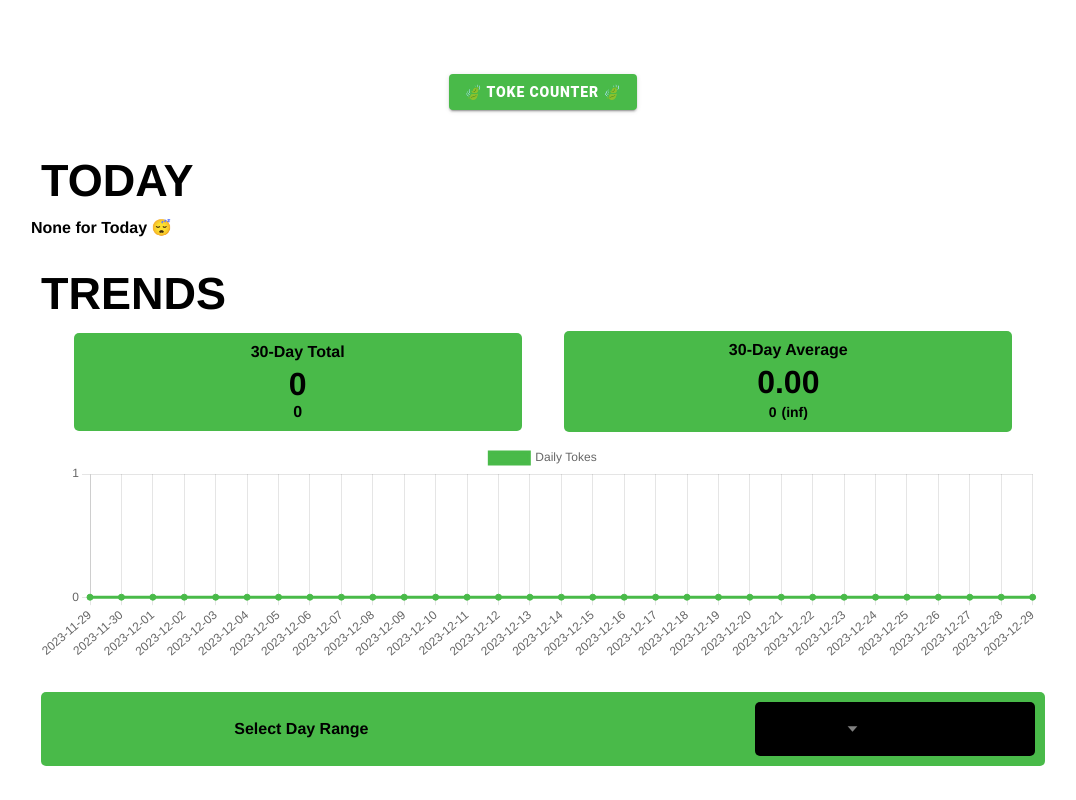
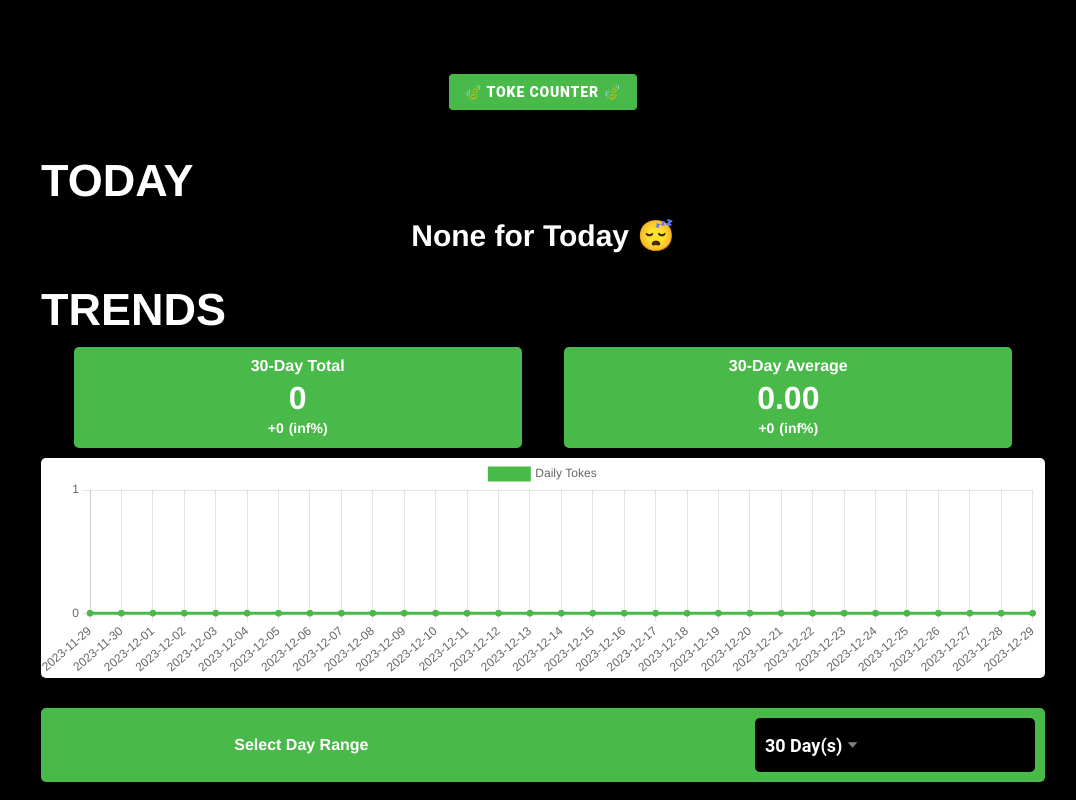
Before and after one commit to JustinHurley/HabitTracker, a React (Vite) app: page /home in a window 1280 px wide. Shown: the whole page, without its empty margins (97-1173 px from the left). Built offline with nearby package versions, Linux system fonts and the light colour scheme.

Commit message:
misc changes and bugfixes

```diff
--- a/src/components/Dashboard/Dashboard.tsx
+++ b/src/components/Dashboard/Dashboard.tsx
@@ -3,7 +3,7 @@ import { useEffect, useState } from "react";
 import { Graphs } from "../Graphs/Graphs";
 import { styled } from "styled-components";
 import moment from 'moment-timezone';
-import { dummyData, now, primaryColor, rightNow, timezone } from "../../util";
+import { dummyData, timezone } from "../../util";
 
 const Container = styled.div`
     font-family: 'Helvetica', sans-serif;
@@ -46,6 +46,7 @@ export const Dashboard = () => {
     });
 
     const [exportData, setExportData] = useState(false)
+    const [importText, setImportText] = useState('')
 
     useEffect(() => {
         localStorage.setItem('timestamps', JSON.stringify(timestamps));
@@ -56,9 +57,9 @@ export const Dashboard = () => {
     }, [developerMode]);
 
     const hitClick = () => {
-        const now = rightNow
+        const now = moment.tz(timezone).toDate();
         setTimestamps((prevTimestamps: any) => [...prevTimestamps, now.toISOString()]);
-        // setTimestamps(dummyData)
+
     }
 
     const resetClick = () => {
@@ -67,17 +68,26 @@ export const Dashboard = () => {
         setTimestamps([]);
     }
 
+    const addDummyData = () => {
+        setTimestamps(dummyData)
+    }
+
     const getLocalData = () => {
         console.log(JSON.stringify(localStorage))
+        // If export data pressed with data present, replaces it with info in textArea
+        if (exportData) {
+            importText != '' ? null : setTimestamps(importText)
+        }
         setExportData(!exportData);
-        if (exportData) {
-            setTimestamps(timestamps)
-        }
     }
 
     const toggleDeveloperMode = () => {
         setDeveloperMode(!developerMode);
     }
+
+    const handleTextareaChange = (event: any) => {
+        setImportText(event.target.value);
+    };
 
     return(
         <Container>
@@ -87,11 +97,11 @@ export const Dashboard = () => {
             <Button color='danger' onClick={resetClick}>Reset Data</Button>
             <Button color='light' onClick={toggleDeveloperMode}>Developer Mode</Button>
             {exportData &&
-                <LocalStorageContainer value={JSON.stringify(localStorage)}></LocalStorageContainer>
+                <LocalStorageContainer id='export-text-area' value={JSON.stringify(localStorage)} onChange={handleTextareaChange}></LocalStorageContainer>
             }
             {developerMode &&
                 <>
-                    {now.toISOString()}
+                    <Button color='light' onClick={addDummyData}>Add Dummy Data</Button>
                     {timestamps.map((time: any) => (
                         <div key={time}>{time.split('T')[0]} {time} {moment.utc(time).tz(timezone).format()}</div>
                     ))}
--- a/src/components/Graphs/Graphs.tsx
+++ b/src/components/Graphs/Graphs.tsx
@@ -1,6 +1,6 @@
 import { Chart, Legend, LineElement, LinearScale, PointElement, Title, Tooltip } from 'chart.js/auto'
 import { Bar, Line } from 'react-chartjs-2';
-import { convertDatesToTimezone, countByDateInRange, countByHour, dayOptions, getDayConfig, countPastNDays, nDaysBeforeToday, primaryColor, calculatePastNDayAverage, now, getLastTime, getAmPmTime, getDifferenceInDays, daysToLast, getDailyBarGraphConfig } from '../../util';
+import { convertDatesToTimezone, countByDateInRange, countByHour, dayOptions, getDayConfig, countPastNDays, nDaysBeforeToday, primaryColor, calculatePastNDayAverage, getAmPmTime, getDifferenceInDays, daysToLast, getDailyBarGraphConfig, getMostRecent, getNow } from '../../util';
 import { IonLabel, IonSelect, IonSelectOption}  from '@ionic/react';
 import styled from 'styled-components';
 import { useEffect, useState } from 'react';
@@ -89,8 +89,8 @@ export const Graphs = ({timestamps}: GraphsProps) => {
         localStorage.setItem('numDays', numDays.toString())
     }, [numDays])
 
-    const times: string[] = convertDatesToTimezone(timestamps)
-    const lastNDaysConfig = getDayConfig(countByDateInRange(nDaysBeforeToday(numDays).toISOString(), now.toISOString(), times))
+    const times: Date[] = convertDatesToTimezone(timestamps)
+    const lastNDaysConfig = getDayConfig(countByDateInRange(nDaysBeforeToday(numDays), getNow(), times))
     const hourConfig = getDailyBarGraphConfig(countByHour(times))
 
     const dayTotal: any = countPastNDays(1, times)
@@ -102,7 +102,7 @@ export const Graphs = ({timestamps}: GraphsProps) => {
     const pastNDayTotal: any = countPastNDays(numDays*2, times, numDays)
     const pastNDayAverage: any = calculatePastNDayAverage(numDays*2, times, numDays).toFixed(2)
 
-    const mostRecentTime = getAmPmTime(getLastTime(times))
+    const mostRecentTime = getAmPmTime(getMostRecent(times) ?? getNow())
 
     const handleSelectedDay = (event: any) => {
         setNumDays(event.detail.value)
@@ -114,21 +114,25 @@ export const Graphs = ({timestamps}: GraphsProps) => {
                 <GraphContainer className='graph-container'>
                     <SectionTitle>TODAY</SectionTitle>
                     {dayTotal > 0 ?
-                    <>
+                        <>
+                            <RowContainer>
+                                <NumberBox text={'Total for Today'} val={dayTotal} other={prevDayTotal} useDifference={true}/>
+                                <NumberBox text={'Last Toke Time'} val={mostRecentTime} other={daysToLast(times)}/>
+                            </RowContainer>
+                            <GraphFrame>
+                                <StyledBar options={hourConfig.options} data={hourConfig.data} />
+                            </GraphFrame>
+                        </> :
                         <RowContainer>
-                            <NumberBox text={'Total for Today'} val={dayTotal} other={prevDayTotal} useBoth={true}/>
-                            <NumberBox text={'Last Toke Time'} val={mostRecentTime} other={daysToLast(times)}/>
+                            <Label style={{fontSize: '30px'}}>None for Today 😴</Label>
                         </RowContainer>
-                        <GraphFrame>
-                            <StyledBar options={hourConfig.options} data={hourConfig.data} />
-                        </GraphFrame>
-                    </> : <Label>None for Today 😴</Label>}
+                    }
                 </GraphContainer>
                 <GraphContainer className='graph-container'>
                     <SectionTitle>TRENDS</SectionTitle>
                     <RowContainer>
-                        <NumberBox text={`${numDays}-Day Total`} val={nDayTotal} other={pastNDayTotal} useBoth={true}/>
-                        <NumberBox text={`${numDays}-Day Average`} val={nDayAverage} other={pastNDayAverage} useBoth={true}/>
+                        <NumberBox text={`${numDays}-Day Total`} val={nDayTotal} other={pastNDayTotal} useDifference={true}/>
+                        <NumberBox text={`${numDays}-Day Average`} val={nDayAverage} other={pastNDayAverage} useDifference={true}/>
                     </RowContainer>
                     <GraphFrame>
                         <StyledLine options={lastNDaysConfig.options} data={lastNDaysConfig.data} />
--- a/src/components/Stats/NumberBox.tsx
+++ b/src/components/Stats/NumberBox.tsx
@@ -38,7 +38,7 @@ const RowContainer = styled.div`
 
 const buildDifference = (curr: number, past: number) => {
     const diff = curr - past;
-    let val = '0'
+    let val = '+0'
     if (diff < 0) {
         val = diff.toString()
     } else if (diff > 0) {
@@ -50,7 +50,7 @@ const buildDifference = (curr: number, past: number) => {
 const buildPercentage = (curr: number, past: number) => {
     let val = '0%'
     if (past == 0) {
-        val = 'inf'
+        val = 'inf%'
     } else if (curr > past) {
         val = `+${((curr/past)*100).toFixed(0)}%`
     } else if (curr < past) {
@@ -63,26 +63,20 @@ interface NumberBoxProps {
     text: string;
     val: number | string;
     other?: number | string;
-    usePercentage?: boolean;
     useDifference?: boolean;
-    useBoth?: boolean;
 }
 
-export const NumberBox = ({text, val, other, usePercentage = false, useDifference = false, useBoth}: NumberBoxProps) => {
-    if (useBoth) {
-        usePercentage = true
-        useDifference = true
-    }
+export const NumberBox = ({text, val, other, useDifference}: NumberBoxProps) => {
 
     return (
         <Box>
             <Label>{text}</Label>
             <Num>{val}</Num>
-            {other &&
+            {(other || other === 0) &&
                 <RowContainer>
                     {useDifference && <Detail>{buildDifference(parseInt(val.toString()), parseInt(other.toString()))}</Detail>}
-                    {usePercentage && <Detail>{buildPercentage(parseInt(val.toString()), parseInt(other.toString()))}</Detail>}
-                    {!usePercentage && !useDifference && <Detail>{other ?? ' '}</Detail>}
+                    {useDifference && <Detail>{buildPercentage(parseInt(val.toString()), parseInt(other.toString()))}</Detail>}
+                    {!useDifference && <Detail>{other ?? ''}</Detail>}
                 </RowContainer>
             }
         </Box>
--- a/src/theme/variables.css
+++ b/src/theme/variables.css
@@ -3,6 +3,9 @@ http://ionicframework.com/docs/theming/ */
 
 /** Ionic CSS Variables **/
 :root {
+  --ion-background-color: #000000;
+  --ion-text-color: #ffffff;
+
   /** primary **/
   --ion-color-primary: #49ba49;
   --ion-color-primary-rgb: 56, 128, 255;
--- a/src/util/constants.ts
+++ b/src/util/constants.ts
@@ -1,12 +1,8 @@
-import moment from 'moment-timezone';
-
 export const primaryColor = '#49ba49'
 
 export const timezone = 'America/New_York';
-export const now: Date = new Date(moment.tz(timezone).toDate().setHours(0, 0, 0, 0));
-export const rightNow: Date = moment.tz(timezone).toDate();
 
-export const dayOptions = [1, 7, 15, 30, 60, 90]
+export const dayOptions = [1, 2, 3, 7, 15, 30, 60, 90]
 
 export const hoursOfDayAmPm = {
     '12 AM': 0, '1 AM': 0, '2 AM': 0, '3 AM': 0, '4 AM': 0, '5 AM': 0,
--- a/src/util/dateFunctions.ts
+++ b/src/util/dateFunctions.ts
@@ -1,5 +1,5 @@
 import moment from 'moment-timezone';
-import { now, primaryColor, rightNow, timezone } from '.';
+import { primaryColor, timezone } from '.';
 
 export const countByDate = (timestamps: string[]) => {
     return timestamps.reduce((acc: any, timestamp: string) => {
@@ -9,12 +9,10 @@ export const countByDate = (timestamps: string[]) => {
     }, {})
 }
 
-export const countByDateInRange = (start: string, end: string, timestamps: string[]) => {
-    const startDate = new Date(start.split('T')[0])
-    const endDate = new Date(end.split('T')[0])
-    return timestamps.reduce((acc: any, date: string) => {
-        const currDate = new Date(date.split('T')[0])
-        if (currDate >= startDate && currDate <= endDate) {
+export const countByDateInRange = (start: Date, end: Date, timestamps: Date[]) => {
+    return timestamps.reduce((acc: any, date: Date) => {
+        const currDate = new Date(date.toISOString().split('T')[0])
+        if (currDate >= start && currDate <= end) {
             const updatedDate = currDate.toISOString().split('T')[0]
             acc[updatedDate] = acc[updatedDate] ? acc[updatedDate] + 1 : 1
         }
@@ -22,10 +20,10 @@ export const countByDateInRange = (start: string, end: string, timestamps: strin
     }, createDateMap(start, end))
 }
 
-export const countByHour = (timestamps: string[], date?: any) => {
-    const today = date ? date : now.toISOString().split('T')[0]
-    return timestamps.reduce((acc: any, timestamp: string) => {
-        const curr = timestamp.split('T')[0]
+export const countByHour = (timestamps: Date[], date?: any) => {
+    const today = date ? date : getNow().toISOString().split('T')[0]
+    return timestamps.reduce((acc: any, timestamp: Date) => {
+        const curr = timestamp.toISOString().split('T')[0]
         const hour = convertToHour(timestamp)
         if (curr === today) {
             acc[hour] = acc[hour] ? acc[hour] + 1 : 1
@@ -48,30 +46,32 @@ const makeHoursOfDayMap = (useAmPm = true) => {
     }
 }
 
-export const convertDatesToTimezone = (timestamps: string[], tz = timezone): string[] => {
+export const convertDatesToTimezone = (timestamps: string[], tz = timezone): Date[] => {
     return timestamps.reduce((acc: any, time: string) => {
         const date = new Date(time)
-        acc.push(moment.utc(date).tz(tz).format())
+        acc.push(moment.utc(date).tz(tz).toDate())
         return acc
     }, [])
 }
 
-export const createDateMap = (startDate: string, endDate: string) => {
+export const createDateMap = (startDate: Date, endDate: Date) => {
     const dateMap: any = {};
-    let currentDate = new Date(startDate);
-    while (currentDate <= new Date(endDate)) {
+    const start = new Date(startDate.toISOString().split('T')[0])
+    const end = new Date(endDate.toISOString().split('T')[0])
+    let current = new Date(start);
+    while (current <= end) {
         // Format the date as a string (e.g., 'YYYY-MM-DD')
-        const dateKey = currentDate.toISOString().split('T')[0];
+        const dateKey = current.toISOString().split('T')[0];
         // Set the value to 0
         dateMap[dateKey] = 0;
         // Move to the next day
-        currentDate.setDate(currentDate.getDate() + 1);
+        current.setDate(current.getDate() + 1);
     }
     return dateMap;
 }
 
-export const convertToHour = (timestamp: string, useAmPm = true): string => {
-    const hour = parseInt(timestamp.split('T')[1].split(':')[0])
+export const convertToHour = (timestamp: Date, useAmPm = true): string => {
+    const hour = parseInt(timestamp.toISOString().split('T')[1].split(':')[0])
     if (useAmPm) {
         if (hour === 0) {
             return '12 AM';
@@ -89,7 +89,7 @@ export const convertToHour = (timestamp: string, useAmPm = true): string => {
 
 export const getAmPmTime = (time: Date): string => {
     if (!(time instanceof Date)) {
-        console.error('Invalid Date entered in getAmPmTime')
+        console.error(`Invalid Date entered in getAmPmTime: ${time}`)
         return 'ERROR: Invalid time'
     }
     const hours = time.getHours()
@@ -109,22 +109,19 @@ export const getAmPmTime = (time: Date): string => {
 }
 
 export const nDaysBeforeToday = (n: number): Date => {
-    const today = new Date(now)
+    const today = getToday()
     today.setDate(today.getDate() - n)
     const before = new Date(today)
     before.setHours(0, 0, 0, 0)
     return before
 }
 
-export const countPastNDays = (n: number, timestamps: any, until?: number): number => {
-    return Object.values(timestamps).reduce((acc: any, date: any) => {
-        const curr = new Date(date)
-        const start = new Date(nDaysBeforeToday(n - 1))
-        const end = new Date(now)
-        end.setDate(end.getDate() + 1)
-        if (until) {
-            end.setDate(end.getDate() - until)
-        }
+// Looks back and counts all the timestamps between n days ago to until days ago
+export const countPastNDays = (n: number, timestamps: Date[], until = 0): number => {
+    return Object.values(timestamps).reduce((acc: number, date: Date) => {
+        const curr = date
+        const start = new Date(nDaysBeforeToday(n))
+        const end = getEndOfDay(new Date(nDaysBeforeToday(until)))
         if (curr <= end && curr >= start) {
             return acc + 1
         }
@@ -133,7 +130,7 @@ export const countPastNDays = (n: number, timestamps: any, until?: number): numb
 }
 
 export const calculatePastNDayAverage = (n: number, timestamps: any, until?: number): number => {
-    const pastNDays: any = countByDateInRange(nDaysBeforeToday(n - 1).toISOString(), nDaysBeforeToday(until ?? 0).toISOString(), timestamps)
+    const pastNDays: any = countByDateInRange(nDaysBeforeToday(n - 1), nDaysBeforeToday(until ?? 0), timestamps)
     // Handle div by 0 err
     if (Object.keys(pastNDays).length === 0) {
         return 0
@@ -144,14 +141,14 @@ export const calculatePastNDayAverage = (n: number, timestamps: any, until?: num
     }, 0) / Object.keys(pastNDays).length
 }
 
-export const getLastTime = (timestamps: any): Date => {
-    return timestamps.reduce((acc: Date, time: any) => {
-        const curr = new Date(time)
-        if (curr < rightNow && curr > acc) {
-            acc = curr
+export const getMostRecent = (timestamps: Date[]): Date | null => {
+    const now = getNow()
+    return timestamps.reduce((mostRecent: Date, curr: Date) => {
+        if (curr <= now && curr > mostRecent) {
+            mostRecent = curr
         }
-        return acc
-    }, new Date().setFullYear(0))
+        return mostRecent
+    }, null as unknown as Date);
 }
 
 export const getDifferenceInDays = (date1: Date, date2: Date): number => {
@@ -161,10 +158,27 @@ export const getDifferenceInDays = (date1: Date, date2: Date): number => {
     return diffDays;
 }
 
+export const getNow = (): Date => {
+    return moment().tz(timezone).toDate()
+}
+
+export const getToday = (): Date => {
+    const today = moment().tz(timezone).toDate()
+    today.setHours(0, 0, 0, 0)
+    return today
+}
+
+export const getEndOfDay = (date: Date): Date => {
+    const res = date
+    res.setHours(23, 59, 59, 9)
+    return res
+}
+
 // Gets how many total days have passed (rounds down)
-export const daysToLast = (times: string[]): string => {
-    const mostRecent = getLastTime(times)
-    const diff = getDifferenceInDays(mostRecent, now)
+export const daysToLast = (times: Date[]): string => {
+    const mostRecent = getMostRecent(times)
+    const now = getNow()
+    const diff = getDifferenceInDays(mostRecent ?? now, now)
     if (diff <= 0) {
         return '(Today)'
     } else if (diff === 1) {
```
Also changed, not shown: 8 other files (tests, documents, lock files or other folders).
